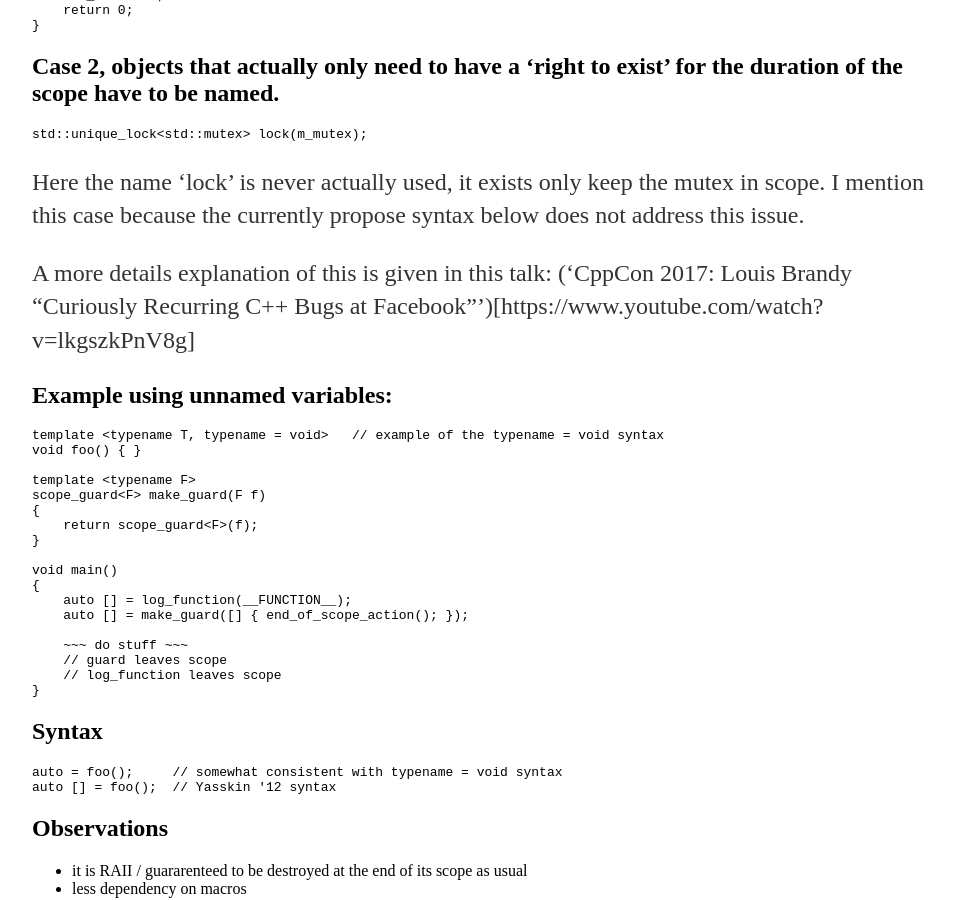
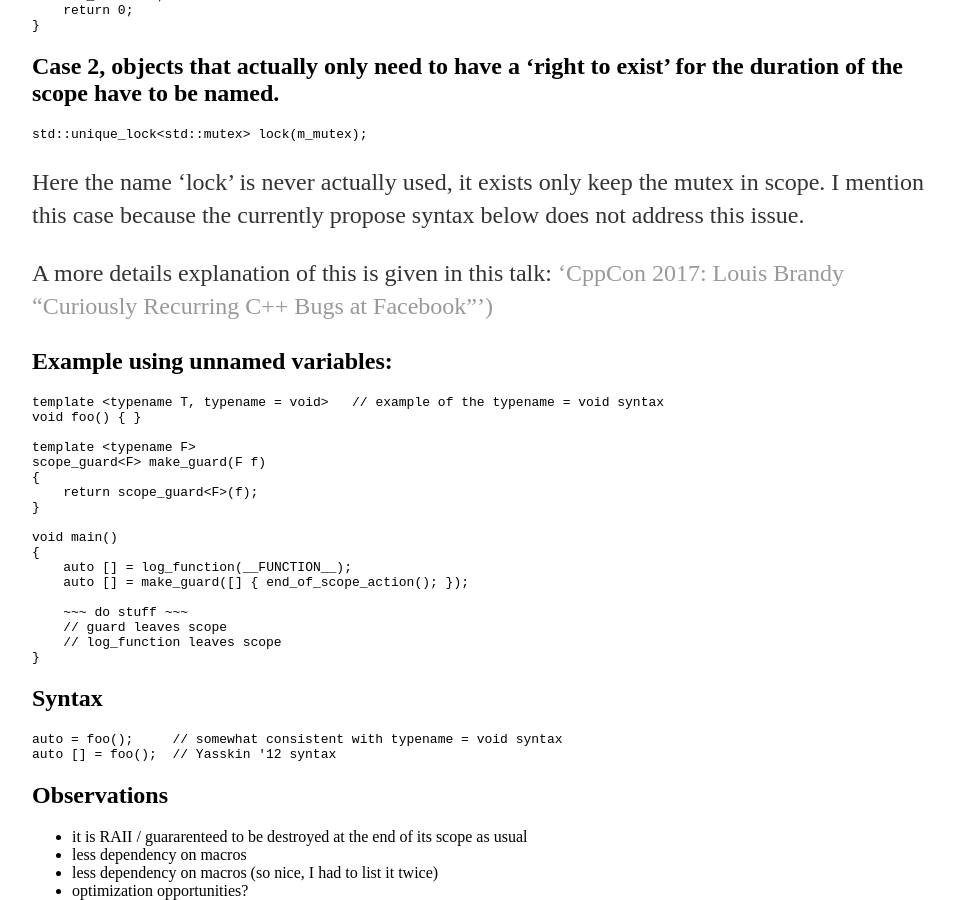
Before and after one commit to janwilmans/janwilmans.github.io, a Jekyll site: the page built from auto.md, in a window 1280 px wide and 900 px high, scrolled down 751 px. Shown: the whole window, without its empty margins (160-1115 px from the left). Built offline with Jekyll 4.4.1, drawn with Linux system fonts in a browser that asks for light colours; our own code applies the rules of GitHub Pages for plain Markdown files.

Commit message:
Update auto.md

```diff
--- a/auto.md
+++ b/auto.md
@@ -43,7 +43,7 @@ std::unique_lock<std::mutex> lock(m_mutex);
 Here the name 'lock' is never actually used, it exists only keep the mutex in scope.
 I mention this case because the currently propose syntax below does not address this issue.
 
-A more details explanation of this is given in this talk: ('CppCon 2017: Louis Brandy “Curiously Recurring C++ Bugs at Facebook”')[https://www.youtube.com/watch?v=lkgszkPnV8g]
+A more details explanation of this is given in this talk: ['CppCon 2017: Louis Brandy “Curiously Recurring C++ Bugs at Facebook”')](https://www.youtube.com/watch?v=lkgszkPnV8g)
 
 
 ## Example using unnamed variables:
```
